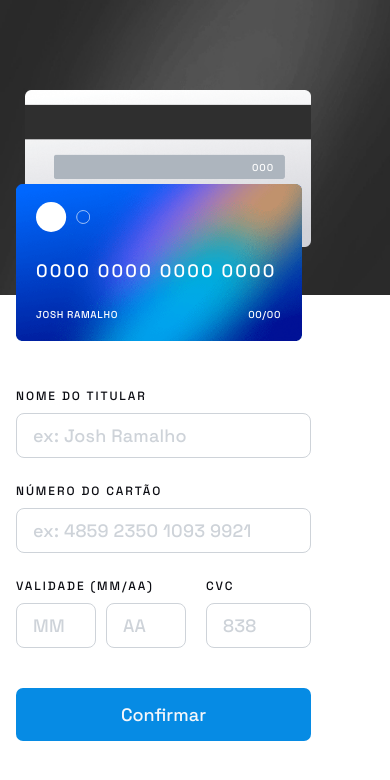
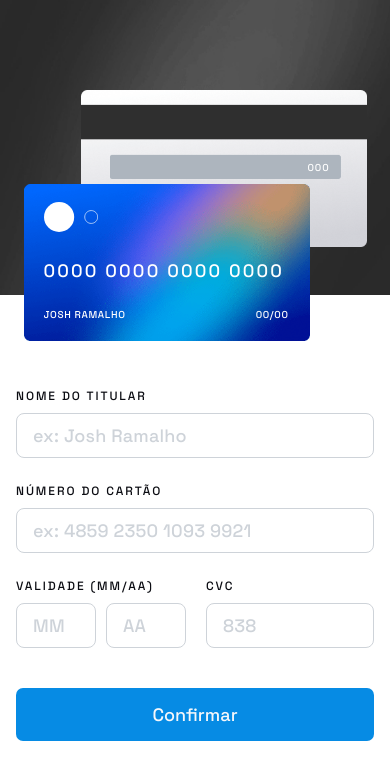
Before and after one commit to rafaelvieiracosta/interactive-card, a Vue app: page / in a window 390 px wide. Shown: the top 780 px of the page. Built offline with nearby package versions, Linux system fonts and the light colour scheme.

Commit message:
fix: layout

```diff
--- a/src/App.vue
+++ b/src/App.vue
@@ -332,7 +332,7 @@ input[type=number] {
   background-image: url('../src/assets/img/bg-main-desktop.jpg');
   background-repeat: no-repeat;
   background-position: left;
-  background-size: contain;
+  background-size: 40%;
   padding: 16px;
 }
 main{
@@ -344,6 +344,11 @@ main{
   flex-grow: 1;
   margin-right: 63px;
 }
+@media(max-width: 1450px){
+  #app{
+    background-size: contain;
+  }
+}
 @media(max-width: 880px){
   #app{
     background-size: 280px 100%;
@@ -352,6 +357,7 @@ main{
   main{
     justify-content: center;
     gap: 40px;
+    margin-right: 0;
   }
 }
 @media(max-width: 620px){
@@ -364,11 +370,6 @@ main{
     display: block;
   }
 }
-/* @media(max-width: 420px){
-  #app{
-    background-size: contain;
-  }
-} */
 
 /* CARTÕES */
 .cartoes{
@@ -490,7 +491,6 @@ main{
 
 /* FORMULÁRIO */
 form {
-  min-width: 381px;
   max-width: 381px;
 }
 .form-linha,
@@ -569,11 +569,6 @@ button:hover {
   position: relative;
   z-index: -1;
 }
-@media(max-width: 880px){
-  form {
-    min-width: initial;
-  }
-}
 @media(max-width: 620px){
   form {
     max-width: initial;
```
